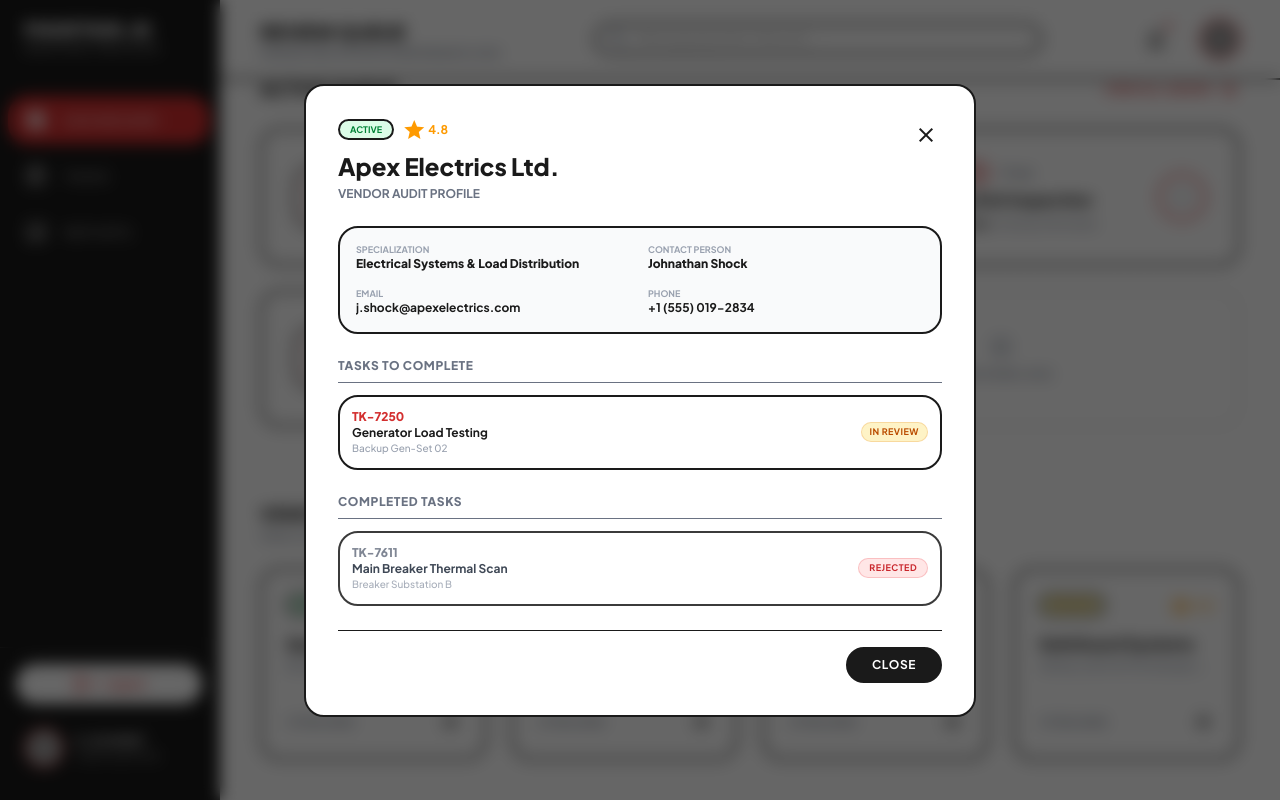
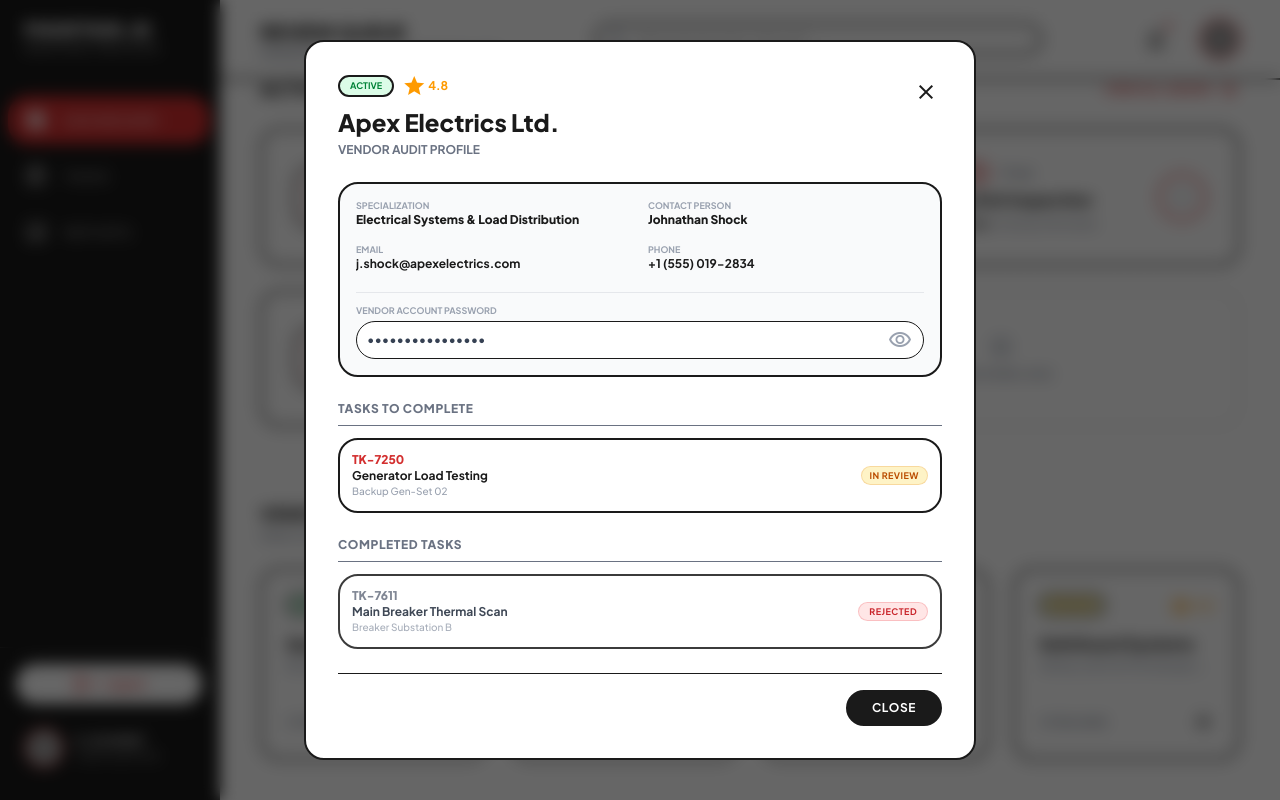
Before and after one commit to BENWWWW/Group-1-Mattel, a Next.js app in the folder apps/web/: page /supervisor/dashboard in a window 1280 px wide. Both pictures are taken after a click on the element 373 px from the left and 664 px from the top of the page. Built offline with nearby package versions, Linux system fonts and the light colour scheme; grey boxes are pictures that could not be loaded.

Commit message:
feat: add read-only password visibility for vendor under supervisor responsibility

```diff
--- a/apps/web/src/app/supervisor/dashboard/page.tsx
+++ b/apps/web/src/app/supervisor/dashboard/page.tsx
@@ -95,6 +95,7 @@ interface Vendor {
   email: string;
   phone: string;
   status: "Active" | "On Hold";
+  password?: string;
   upcomingTasks: { id: string; title: string; asset: string; date: string }[];
   completedTasks: { id: string; title: string; asset: string; date: string; status: "Approved" | "Rejected" }[];
 }
@@ -109,6 +110,7 @@ const VENDOR_DATABASE: Vendor[] = [
     email: "j.shock@apexelectrics.com",
     phone: "+1 (555) 019-2834",
     status: "Active",
+    password: "Apex@7721#Secure",
     upcomingTasks: [
       { id: "TK-7250", title: "Generator Load Testing", asset: "Backup Gen-Set 02", date: "2026-06-30" }
     ],
@@ -125,6 +127,7 @@ const VENDOR_DATABASE: Vendor[] = [
     email: "s.airs@hvacpro.com",
     phone: "+1 (555) 021-9876",
     status: "Active",
+    password: "HVACPro@2026#Sec",
     upcomingTasks: [
       { id: "TK-8021", title: "HVAC Filter Maintenance", asset: "Carrier WeatherMaker 50TC", date: "2026-07-01" }
     ],
@@ -141,6 +144,7 @@ const VENDOR_DATABASE: Vendor[] = [
     email: "m.weld@steelworks.com",
     phone: "+1 (555) 032-4455",
     status: "Active",
+    password: "SteelWork@3244#",
     upcomingTasks: [
       { id: "PM-8829-X", title: "Hydraulic Press A12 Review", asset: "Hydraulic Press A12", date: "2026-07-01" }
     ],
@@ -157,6 +161,7 @@ const VENDOR_DATABASE: Vendor[] = [
     email: "r.safe@safeguard.com",
     phone: "+1 (555) 045-8899",
     status: "On Hold",
+    password: "SafeGuard@Compliance#",
     upcomingTasks: [
       { id: "TK-7945", title: "Emergency Exit Inspection", asset: "Main Exit Gate Alpha", date: "2026-07-01" }
     ],
@@ -194,6 +199,7 @@ export default function ReviewQueuePage() {
 
   // Selected Vendor State
   const [selectedVendorId, setSelectedVendorId] = useState<string | null>(null);
+  const [showVendorPassword, setShowVendorPassword] = useState(false);
 
   // Modal State for Review Detail
   const [reviewTarget, setReviewTarget] = useState<QueueItem | typeof urgentItem | null>(null);
@@ -610,7 +616,10 @@ export default function ReviewQueuePage() {
               {VENDOR_DATABASE.map((vendor) => (
                 <div
                   key={vendor.id}
-                  onClick={() => setSelectedVendorId(vendor.id)}
+                  onClick={() => {
+                    setSelectedVendorId(vendor.id);
+                    setShowVendorPassword(false);
+                  }}
                   className="bg-white border-2 border-[#1A1A1A] rounded-[20px] p-6 hover:border-[#D32F2F] transition-all duration-200 cursor-pointer flex flex-col justify-between h-48 relative group"
                 >
                   <div>
@@ -772,6 +781,28 @@ export default function ReviewQueuePage() {
                   <p className="text-gray-400 font-bold uppercase text-[9px]">Phone</p>
                   <p className="font-bold text-[#1A1A1A]">{vendor.phone}</p>
                 </div>
+
+                {/* Vendor Password (Read Only) */}
+                <div className="md:col-span-2 pt-3 border-t border-gray-200 mt-1">
+                  <p className="text-gray-400 font-bold uppercase text-[9px] mb-1">Vendor Account Password</p>
+                  <div className="relative flex items-center">
+                    <input
+                      type={showVendorPassword ? "text" : "password"}
+                      value={vendor.password || ""}
+                      readOnly
+                      className="w-full bg-white border border-[#1A1A1A] rounded-lg p-2.5 pr-10 text-xs font-semibold text-gray-700 cursor-default select-all outline-none"
+                    />
+                    <button
+                      type="button"
+                      onClick={() => setShowVendorPassword(!showVendorPassword)}
+                      className="absolute right-3 top-1/2 -translate-y-1/2 text-gray-400 hover:text-[#D32F2F] bg-transparent border-none cursor-pointer flex items-center justify-center p-0 transition-colors"
+                    >
+                      <span className="material-symbols-outlined text-[18px]">
+                        {showVendorPassword ? "visibility_off" : "visibility"}
+                      </span>
+                    </button>
+                  </div>
+                </div>
               </div>
 
               {/* Tasks to Complete */}
```
